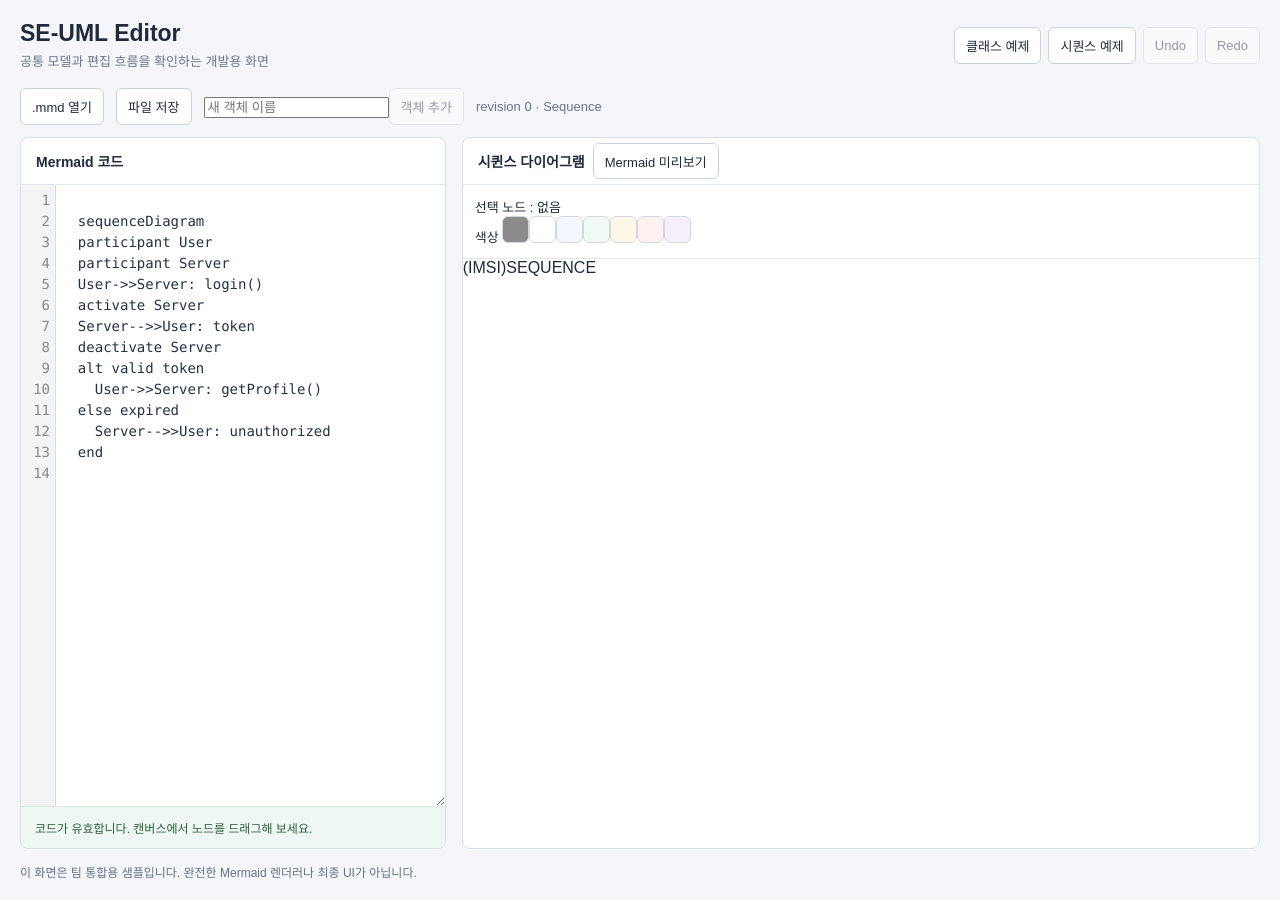
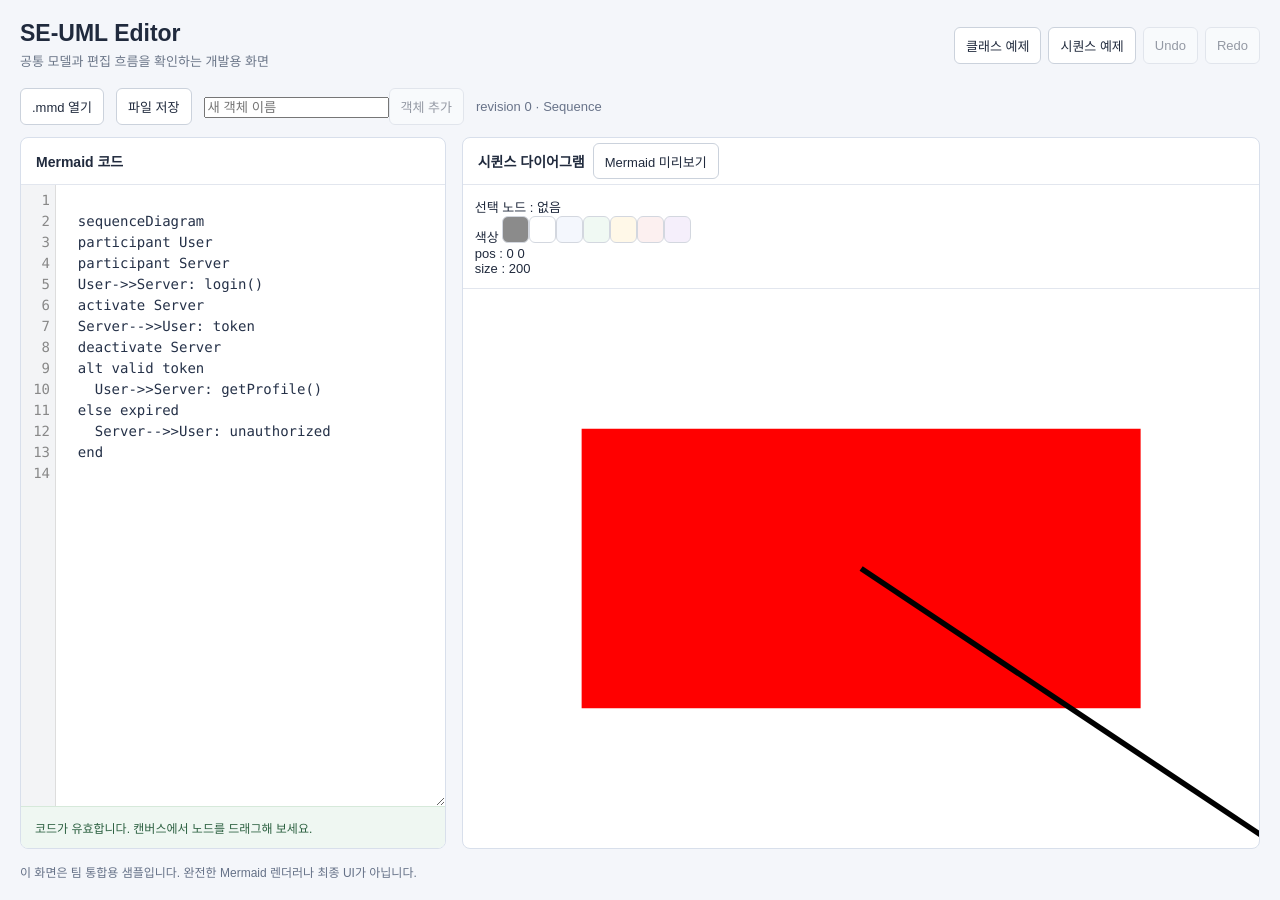
Before and after one commit to rhdghcks/SE-UML-Editor, a React (Vite) app: page / in a window 1280 px wide. Built offline with nearby package versions, Linux system fonts and the light colour scheme.

Commit message:
캔버스를 임시 객체로 대체, 줌 구현

```diff
--- a/src/ui/diagram/Canvas/Canvas_UI.tsx
+++ b/src/ui/diagram/Canvas/Canvas_UI.tsx
@@ -6,7 +6,7 @@
 
 import { useState, useEffect, useRef } from 'react';
 import type { EditorSnapshot } from '../../../core/types';
-import { ClassDiagram } from './ClassDiagram';
+import { ClassDiagram } from './old_ClassDiagram';
 
 interface Props {
   snapshot: EditorSnapshot;
@@ -47,8 +47,59 @@ export function Canvas_UI({ snapshot, disabled, onMove, onChangeColor }: Props)
     previousKind.current = modelKind;
   }, [snapshot]);
 
+  const isNodeSelected = Boolean(selected && currentNode);
 
-  const isNodeSelected = Boolean(selected && currentNode);
+  /////
+  const svg = useRef<SVGSVGElement>(null);
+  const canvas = svg.current;
+
+  const [centerX, setCenterX] = useState(0);
+  const [centerY, setCenterY] = useState(0);
+  const [zoomLevel, setZoomLevel] = useState(0);
+  const zoomScale = 1.1;
+  const baseSize = 200;
+  const canvasSize = baseSize / (zoomScale ** zoomLevel);
+
+  //받은 좌표를 중심점 좌표계로 변환해 리턴
+  function toCenterRect(
+    x: number,
+    y: number,
+    w: number,
+    h: number) {
+    return {
+      x: x - w / 2,
+      y: y - h / 2,
+      w,
+      h
+    };
+  }
+
+  function zoom(event: React.WheelEvent<SVGSVGElement>) {
+    event.preventDefault();
+
+    setZoomLevel(level =>
+      level + (event.deltaY < 0 ? 1 : -1)
+    );
+  }
+
+  function drawRect(
+    x: number,
+    y: number,
+    w: number,
+    h: number,
+    props = {}) {
+    const pos = toCenterRect(x, y, w, h);
+
+    return (
+      <rect
+        {...props}
+        x={pos.x}
+        y={pos.y}
+        width={pos.w}
+        height={pos.h}
+      />
+    )
+  }
 
   return (
     <section className="canvas-UI">
@@ -70,9 +121,33 @@ export function Canvas_UI({ snapshot, disabled, onMove, onChangeColor }: Props)
               />
           )}
         </div>
+
+        <span>pos : {centerX} {centerY}</span>
+        <span>size : {canvasSize}</span>
       </div>
 
+      {/* 캔버스 */}
+      <svg className="canvas" ref={svg}
+        viewBox={`${centerX - canvasSize / 2} ${centerY - canvasSize / 2} ${canvasSize} ${canvasSize}`}
+        onWheel={zoom}
+      >
+        {/* 내부 도형 그리기는 별도 클래스로 관리 */}
+        <g>
 
+          {drawRect(0, 0, 200, 100, {
+            fill: "#FF0000",
+          })}
+
+          <line
+            x1="0" y1="0"
+            x2="150" y2="100"
+            stroke="#000000"
+            strokeWidth="2" />
+        </g>
+
+      </svg>
+
+      {/*}
       <div className="canvas">
         {modelKind === 'class' ? (
           <ClassDiagram document={snapshot} disabled={disabled} selected={selected} onSelect={setSelected} onMove={onMove} />
@@ -82,8 +157,8 @@ export function Canvas_UI({ snapshot, disabled, onMove, onChangeColor }: Props)
           <div>(IMSI)UNKNOWN</div>
         )}
       </div>
+*/}
 
-
-    </section>
+    </section >
   );
 }
--- a/src/ui/diagram/style-DiagramPanel.css
+++ b/src/ui/diagram/style-DiagramPanel.css
@@ -24,6 +24,7 @@
 .diagram-container {
   display: flex;
   flex-direction: column;
+  min-height: 550px;
 
   /* 자신의 크기가 canvas-panel의 남는 높이만 차지하도록 설정 */
   flex-grow: 1;
@@ -46,6 +47,7 @@
 
 
 .canvas {
+  display: flex;
   flex: 1;
   overflow: auto;
 
```
Also changed, not shown: src/ui/diagram/Canvas/ClassDiagram.ts (added), src/ui/diagram/Canvas/old_ClassDiagram.tsx (renamed from src/ui/diagram/Canvas/ClassDiagram.tsx).
